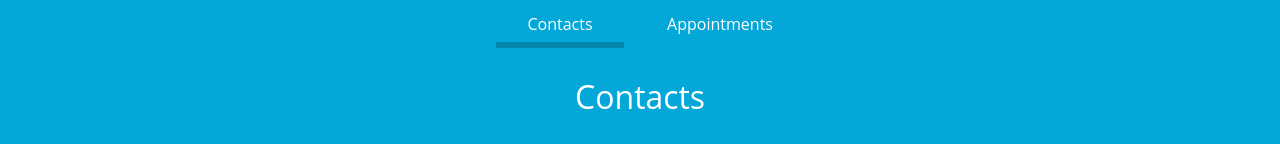
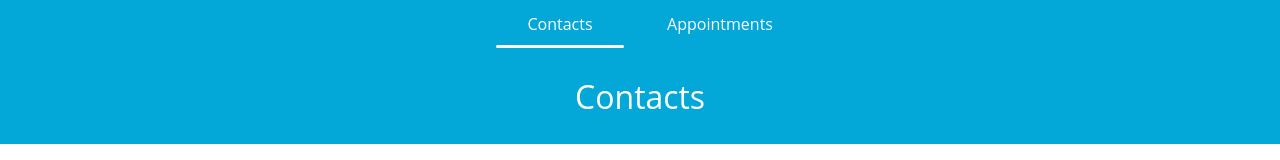
Before and after one commit to DanielStewardson/React-Appointment-Planner, a React (Create React App) app: page /contacts in a window 1280 px wide. Shown: the top 160 px of the page. Built offline with nearby package versions, Linux system fonts and the light colour scheme.

Commit message:
Playing with Navbar pseudo element because im procrastinating

```diff
--- a/public/index.css
+++ b/public/index.css
@@ -89,15 +89,25 @@ nav > a {
   font-weight: normal;
   color: white;
   text-decoration-line: none;
+  overflow: hidden;
+}
+
+nav > a::after {
+  content: '';
+  position: absolute;
+  bottom: 0;
+  transform: translateX(-100%);
+  height: 3px;
+  width: 100%;
+  border-radius: 8px;
+  background: white;
+  opacity: 0;
+  transition: all 0.3s ease-in-out;
 }
 
 nav > a.active:after {
-  content: '';
-  position: absolute;
-  bottom: 0;
-  height: 6px;
-  width: 100%;
-  background: #0286ae;
+  transform: translateX(0);
+  opacity: 1;
 }
 
 .navLink {
```
